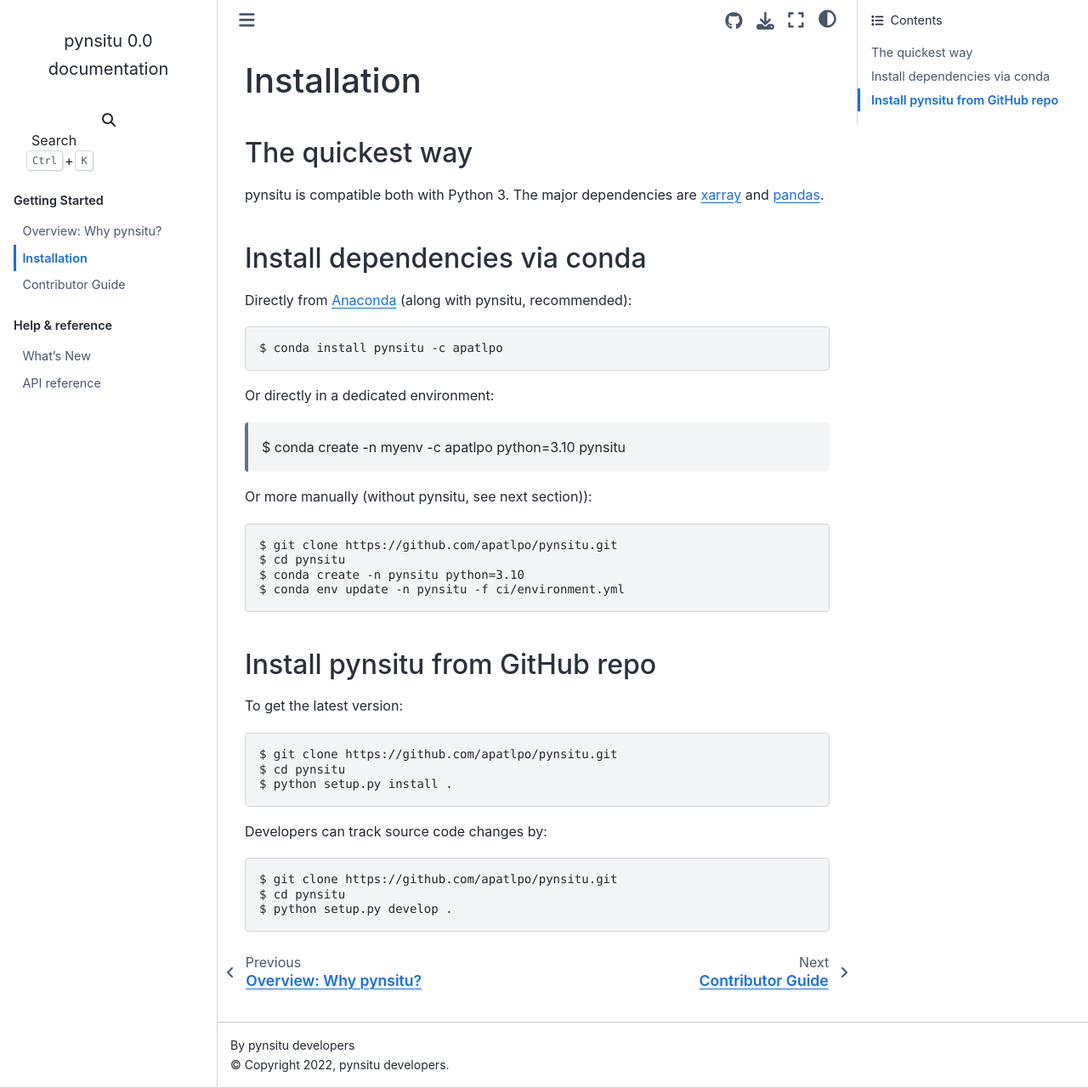
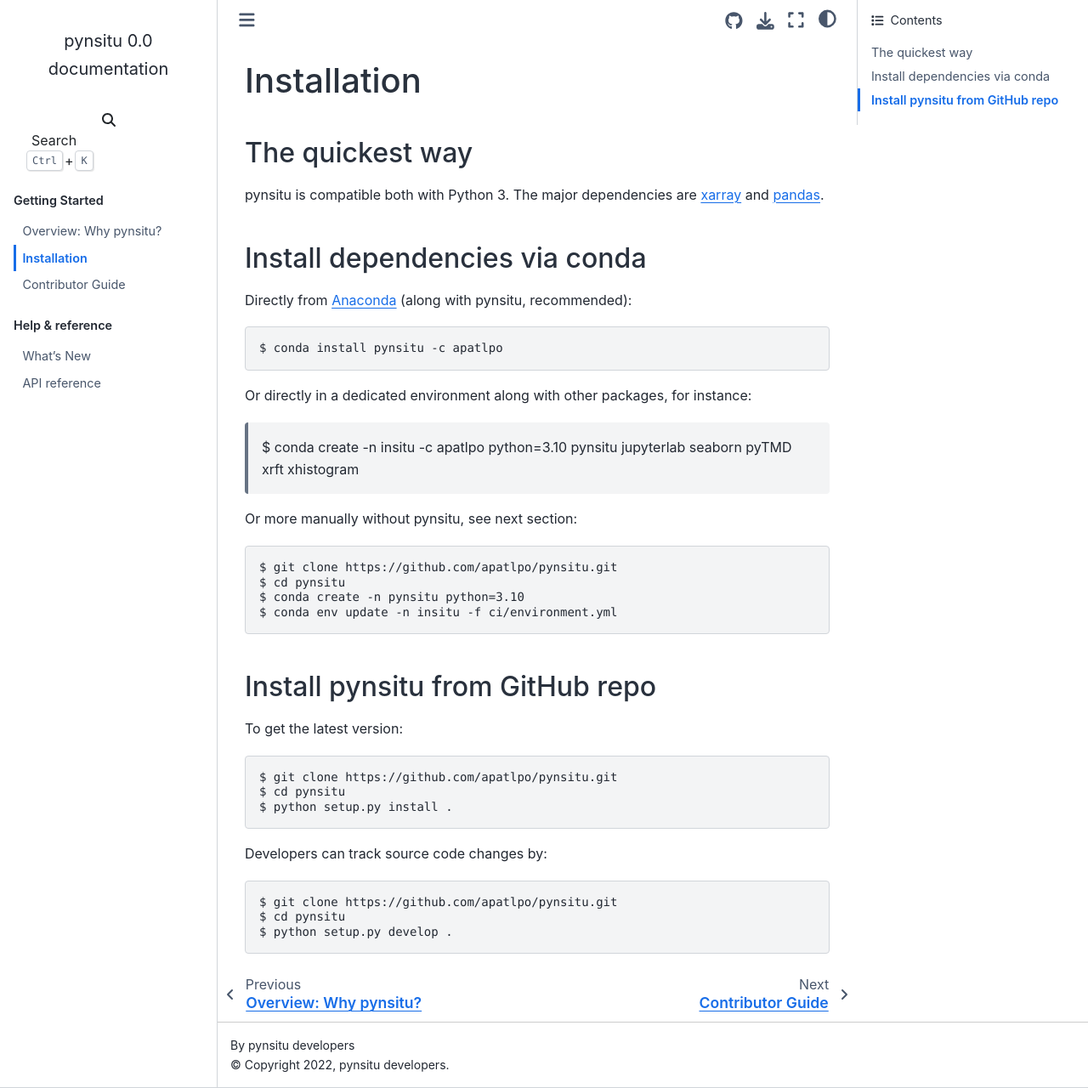
Before and after one commit to apatlpo/pynsitu, a Sphinx documentation site: the page built from doc/installation.rst, in a window 1280 px wide and 1280 px high. Shown: the whole window at 85% size. Built offline with Sphinx 7.4.7 and the Sphinx Book theme 1.1.4, drawn with Linux system fonts in a browser that asks for light colours; pages that are not in the unit, such as notebooks, are missing from menus.

Commit message:
update conda environment

```diff
--- a/doc/installation.rst
+++ b/doc/installation.rst
@@ -15,16 +15,16 @@
 
     $ conda install pynsitu -c apatlpo
 
-Or directly in a dedicated environment:
+Or directly in a dedicated environment along with other packages, for instance:
 
-    $ conda create -n myenv -c apatlpo python=3.10 pynsitu
+    $ conda create -n insitu -c apatlpo python=3.10 pynsitu jupyterlab seaborn pyTMD xrft xhistogram
 
-Or more manually (without pynsitu, see next section))::
+Or more manually without pynsitu, see next section::
 
     $ git clone https://github.com/apatlpo/pynsitu.git
     $ cd pynsitu
     $ conda create -n pynsitu python=3.10
-    $ conda env update -n pynsitu -f ci/environment.yml
+    $ conda env update -n insitu -f ci/environment.yml
 
 Install pynsitu from GitHub repo
 -----------------------------
```
Also changed, not shown: 4 other files.
